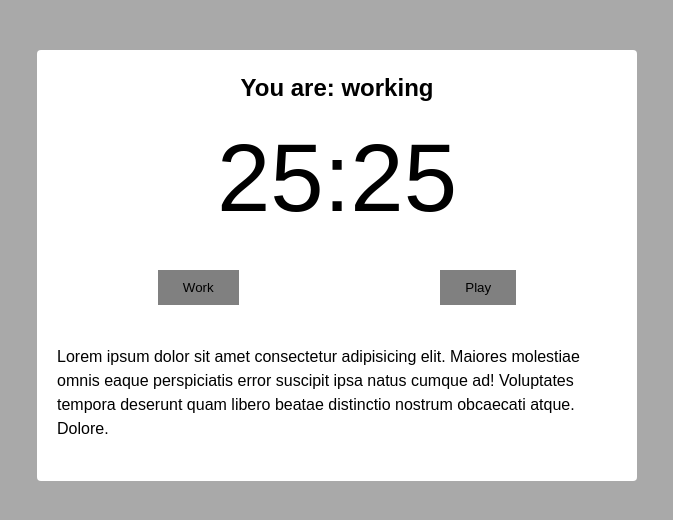
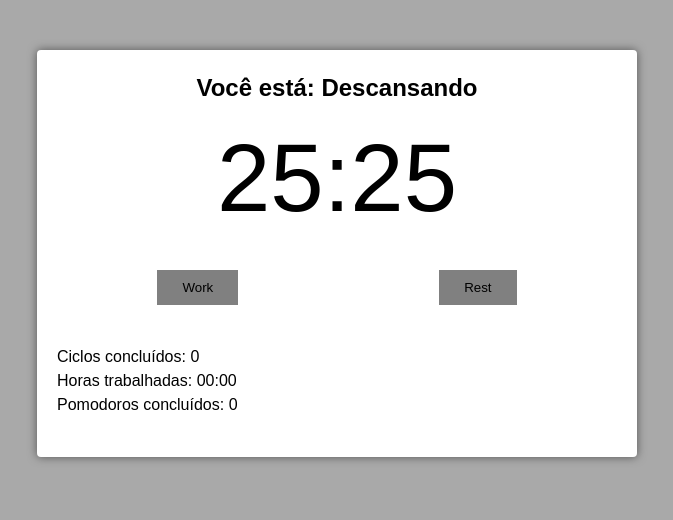
Before and after one commit to Daviniel/promodoro-app, a React (Create React App) app: page / in a window 1280 px wide. Shown: the top 520 px of the page, without its empty margins (303-976 px from the left). Built offline with nearby package versions, Linux system fonts and the light colour scheme.

Commit message:
corrigindo logica do promodoro

```diff
--- a/src/App.tsx
+++ b/src/App.tsx
@@ -1,13 +1,13 @@
 import React from 'react';
-import { PromodoroTimer } from './components/promodoro-timer';
+import { PomodoroTimer } from './components/promodoro-timer';
 
 function App(): JSX.Element {
   return (
     <div className='container'>
-      <PromodoroTimer
-        promodoroTime={1500}
+      <PomodoroTimer
+        pomodoroTime={1500}
         shortRestTime={300}
-        LongRestTime={900}
+        longRestTime={900}
         cycles={4}
       />
     </div>
--- a/src/components/promodoro-timer.tsx
+++ b/src/components/promodoro-timer.tsx
@@ -1,56 +1,133 @@
-import React, { useEffect } from "react";
-import { useInterval } from "../hooks/use-interval";
-import { Button } from "./button";
-import { Timer } from "./timer";
+import React, { useEffect, useState, useCallback } from 'react';
+import { useInterval } from '../hooks/use-interval';
+import { Button } from './button';
+import { Timer } from './timer';
+import { secondsToTime } from '../utils/seconds-to-time';
+
+// eslint-disable-next-line @typescript-eslint/no-var-requires
+const bellStart = require('../sounds/bell-start.mp3');
+// eslint-disable-next-line @typescript-eslint/no-var-requires
+const bellFinish = require('../sounds/bell-finish.mp3');
+
+const audioStartWorking = new Audio(bellStart);
+const audioStopWorking = new Audio(bellFinish);
 
 interface Props {
-  promodoroTime: number;
+  pomodoroTime: number;
   shortRestTime: number;
-  LongRestTime: number;
+  longRestTime: number;
   cycles: number;
 }
 
-export function PromodoroTimer(props: Props): JSX.Element {
+export function PomodoroTimer(props: Props): JSX.Element {
+  const [mainTime, setMainTime] = useState(props.pomodoroTime);
+  const [timeCounting, setTimeCounting] = useState(false);
+  const [working, setWorking] = useState(false);
+  const [resting, setResting] = useState(false);
+  const [cyclesQtdManager, setCyclesQtdManager] = useState(
+    new Array(props.cycles - 1).fill(true),
+  );
 
-  const [mainTime, setMainTime] = React.useState(props.promodoroTime);
-  const [timeCounting, setTimeCounting] = React.useState(false);
-  const [working, setWorking] = React.useState(false);
-
-  useEffect(() => {
-    if(working) document.body.classList.add('working');
-  }, [working]);
-
+  const [completedCycles, setCompletedCycles] = useState(0);
+  const [fullWorkingTime, setFullWorkingTime] = useState(0);
+  const [numberOfPomodoros, setNumberOfPomodoros] = useState(0);
 
   useInterval(
     () => {
       setMainTime(mainTime - 1);
+      if (working) setFullWorkingTime(fullWorkingTime + 1);
     },
     timeCounting ? 1000 : null,
   );
 
-  const configureWork = () => {
+  const configureWork = useCallback(() => {
     setTimeCounting(true);
     setWorking(true);
-  };
+    setResting(false);
+    setMainTime(props.pomodoroTime);
+    audioStartWorking.play();
+  }, [
+    setTimeCounting,
+    setWorking,
+    setResting,
+    setMainTime,
+    props.pomodoroTime,
+  ]);
+
+  const configureRest = useCallback(
+    (long: boolean) => {
+      setTimeCounting(true);
+      setWorking(false);
+      setResting(true);
+
+      if (long) {
+        setMainTime(props.longRestTime);
+      } else {
+        setMainTime(props.shortRestTime);
+      }
+
+      audioStopWorking.play();
+    },
+    [
+      setTimeCounting,
+      setWorking,
+      setResting,
+      setMainTime,
+      props.longRestTime,
+      props.shortRestTime,
+    ],
+  );
+
+  useEffect(() => {
+    if (working) document.body.classList.add('working');
+    if (resting) document.body.classList.remove('working');
+
+    if (mainTime > 0) return;
+
+    if (working && cyclesQtdManager.length > 0) {
+      configureRest(false);
+      cyclesQtdManager.pop();
+    } else if (working && cyclesQtdManager.length <= 0) {
+      configureRest(true);
+      setCyclesQtdManager(new Array(props.cycles - 1).fill(true));
+      setCompletedCycles(completedCycles + 1);
+    }
+
+    if (working) setNumberOfPomodoros(numberOfPomodoros + 1);
+    if (resting) configureWork();
+  }, [
+    working,
+    resting,
+    mainTime,
+    cyclesQtdManager,
+    numberOfPomodoros,
+    completedCycles,
+    configureRest,
+    setCyclesQtdManager,
+    configureWork,
+    props.cycles,
+  ]);
 
   return (
-    <div className="promodoro">
-
-      <h2>You are: working</h2>
-
+    <div className="pomodoro">
+      <h2>Você está: {working ? 'Trabalhando' : 'Descansando'}</h2>
       <Timer mainTime={mainTime} />
 
       <div className="controls">
-        <Button text="Work" onClick={() => setTimeCounting(true)}></Button>
+        <Button text="Work" onClick={() => configureWork()}></Button>
+        <Button text="Rest" onClick={() => configureRest(false)}></Button>
         <Button
+          className={!working && !resting ? 'hidden' : ''}
           text={timeCounting ? 'Pause' : 'Play'}
           onClick={() => setTimeCounting(!timeCounting)}
         ></Button>
       </div>
 
       <div className="details">
-        <p>Lorem ipsum dolor sit amet consectetur adipisicing elit. Maiores molestiae omnis eaque perspiciatis error suscipit ipsa natus cumque ad! Voluptates tempora deserunt quam libero beatae distinctio nostrum obcaecati atque. Dolore.</p>
+        <p>Ciclos concluídos: {completedCycles}</p>
+        <p>Horas trabalhadas: {secondsToTime(fullWorkingTime)}</p>
+        <p>Pomodoros concluídos: {numberOfPomodoros}</p>
       </div>
     </div>
-  )
+  );
 }
--- a/src/index.css
+++ b/src/index.css
@@ -7,9 +7,9 @@
 
 body {
   font-family: sans-serif;
-  background-color: darkgrey;
+  background: darkgrey;
   transition: background-color 300ms ease-in-out;
-  line-height: 1.5;
+  line-height: 1.5
 }
 
 .container {
@@ -18,52 +18,52 @@ body {
 }
 
 .working {
-  background-color: #41e1ba;
+  background: #41e1ba;
 }
 
 .hidden {
   display: none;
 }
 
-.promodoro {
+.pomodoro {
   background: #fff;
   margin: 50px 20px;
   padding: 20px;
   border-radius: 4px;
-  box-shadow: 0 0 10px rgba(0, 0, 0, 0);
+  box-shadow: 0 0 10px rgba(0, 0, 0, .5);
 }
 
-.promodoro h2 {
+.pomodoro h2 {
   font-size: 24px;
   text-align: center;
 }
 
-.promodoro .timer {
+.pomodoro .timer {
   font-size: 6rem;
   text-align: center;
 }
 
-.promodoro .controls {
+.pomodoro .controls {
   display: flex;
   align-items: center;
   justify-content: space-evenly;
 }
 
-.promodoro button {
+.pomodoro button {
   background: gray;
   border: none;
   cursor: pointer;
   padding: 10px 25px;
-  color: black;
+  color: #000;
   transition: background-color 300ms ease-in-out;
   margin: 20px auto;
 }
 
-.working .promodoro button {
+.working .pomodoro button {
   background: #41e1ba;
   color: black;
 }
 
-.promodoro .details {
+.pomodoro .details {
   margin: 20px 0;
 }
```
Also changed, not shown: .eslintrc.json, 2 other files (tests, documents, lock files or other folders).
